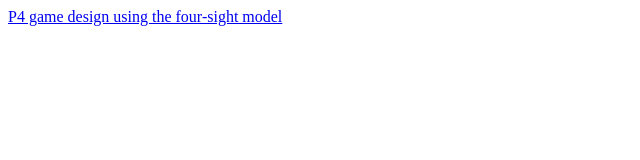
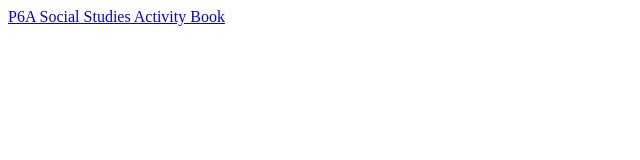
Before and after one commit to twowheel22/innovaWork, a plain HTML site: page index.html in a window 1280 px wide. Shown: the whole page, without its empty margins (0-640 px from the left). Drawn offline with Linux system fonts and the light colour scheme.

Commit message:
Add files via upload

```diff
--- a/index.html
+++ b/index.html
@@ -7,6 +7,6 @@
     <title>Document</title>
 </head>
 <body>
-    <a href="https://www.drivehq.com/file/DFPublishFile.aspx/FileID6922298951/Key56uexptxur86/P4 game design using the four-sight model _blank.pdf">P4 game design using the four-sight model</a>
+    <a href="https://www.drivehq.com/file/DFPublishFile.aspx/FileID6940834293/Keycx3gdpgn07op/pg 14 to 16.pdf">P6A Social Studies Activity Book</a>
 </body>
 </html>
```
